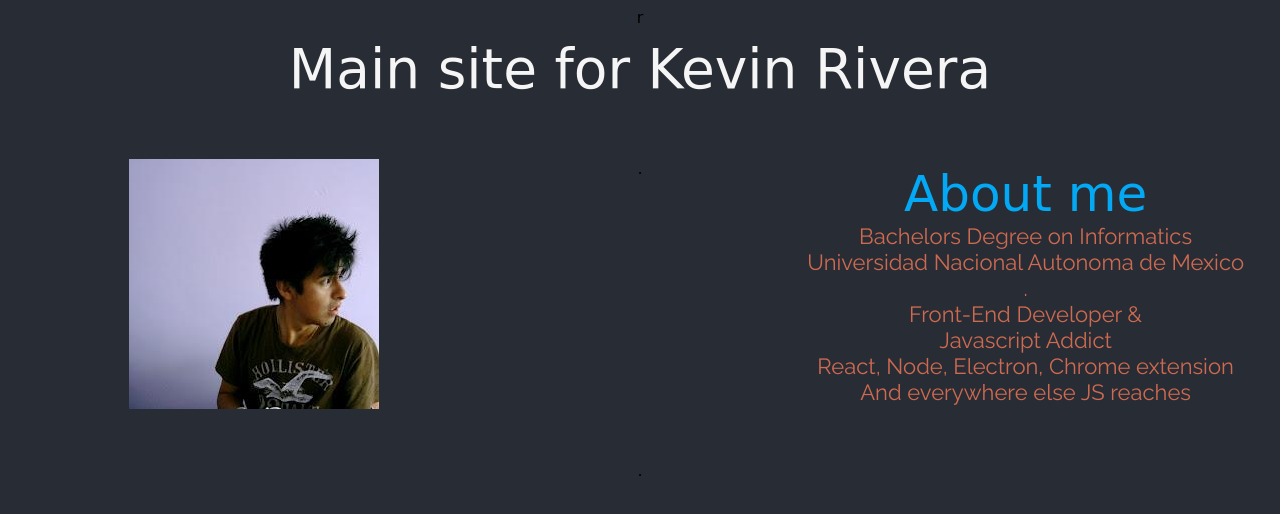
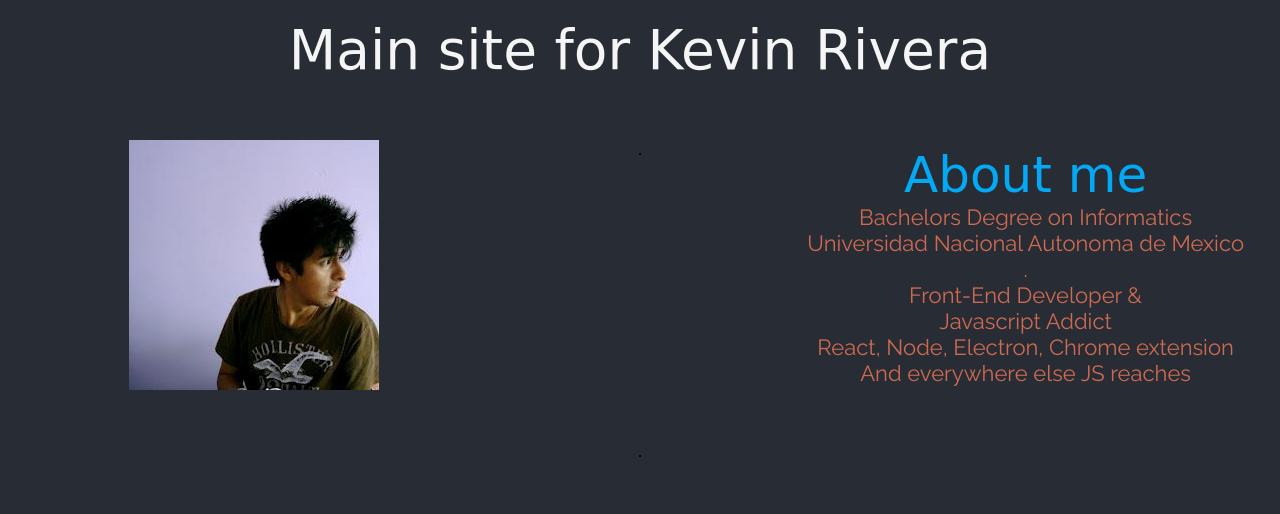
Before and after one commit to kevinmarathon2/kevinmarathon2.github.io, a website: page index.html in a window 1280 px wide. Drawn offline with Linux system fonts and the light colour scheme; files whose address does not match are found by name; a web font is replaced by a local one.

Commit message:
style change

```diff
--- a/index.html
+++ b/index.html
@@ -2,7 +2,7 @@
 <html>
 <link href="main.css" rel="stylesheet">
 
-<body>r
+<body>
     <div class="grid">
         <header>
             Main site for Kevin Rivera
```
